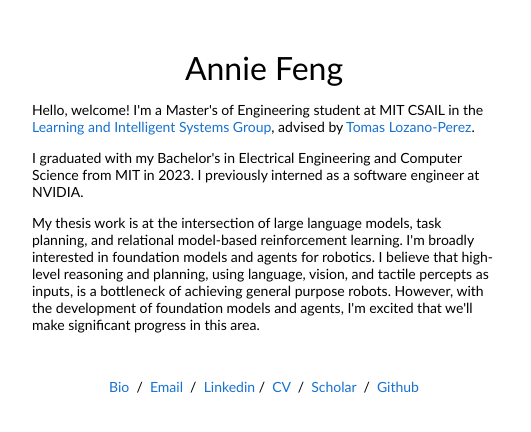
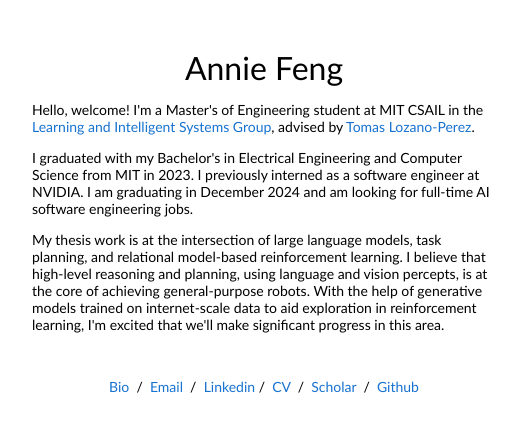
Before and after one commit to azfeng8/azfeng8.github.io, a plain HTML site: page index.html in a window 1280 px wide. Shown: the full height of the page, 228-759 px from the left. Drawn offline with Linux system fonts and the light colour scheme.

Commit message:
update intro

```diff
--- a/index.html
+++ b/index.html
@@ -23,8 +23,8 @@
                   Annie Feng
                 </p>
                 <p> Hello, welcome! I'm a Master's of Engineering student at MIT CSAIL in the <a href="https://lis.csail.mit.edu">Learning and Intelligent Systems Group</a>, advised by <a href="https://people.csail.mit.edu/tlp/"> Tomas Lozano-Perez</a>.</p>
-                <p> I graduated with my Bachelor's in Electrical Engineering and Computer Science from MIT in 2023. I previously interned as a software engineer at NVIDIA.</p>
-                <p> My thesis work is at the intersection of large language models, task planning, and relational model-based reinforcement learning. I'm broadly interested in foundation models and agents for robotics. I believe that high-level reasoning and planning, using language, vision, and tactile percepts as inputs, is a bottleneck of achieving general purpose robots. However, with the development of foundation models and agents, I'm excited that we'll make significant progress in this area.</p>
+                <p> I graduated with my Bachelor's in Electrical Engineering and Computer Science from MIT in 2023. I previously interned as a software engineer at NVIDIA. I am graduating in December 2024 and am looking for full-time AI software engineering jobs.</p>
+                <p> My thesis work is at the intersection of large language models, task planning, and relational model-based reinforcement learning. I believe that high-level reasoning and planning, using language and vision percepts, is at the core of achieving general-purpose robots. With the help of generative models trained on internet-scale data to aid exploration in reinforcement learning, I'm excited that we'll make significant progress in this area.</p>
                 <br>
                 <p style="text-align:center">
                 <a href="data/AnnieFeng-bio.txt">Bio</a> &nbsp;/&nbsp;
```
